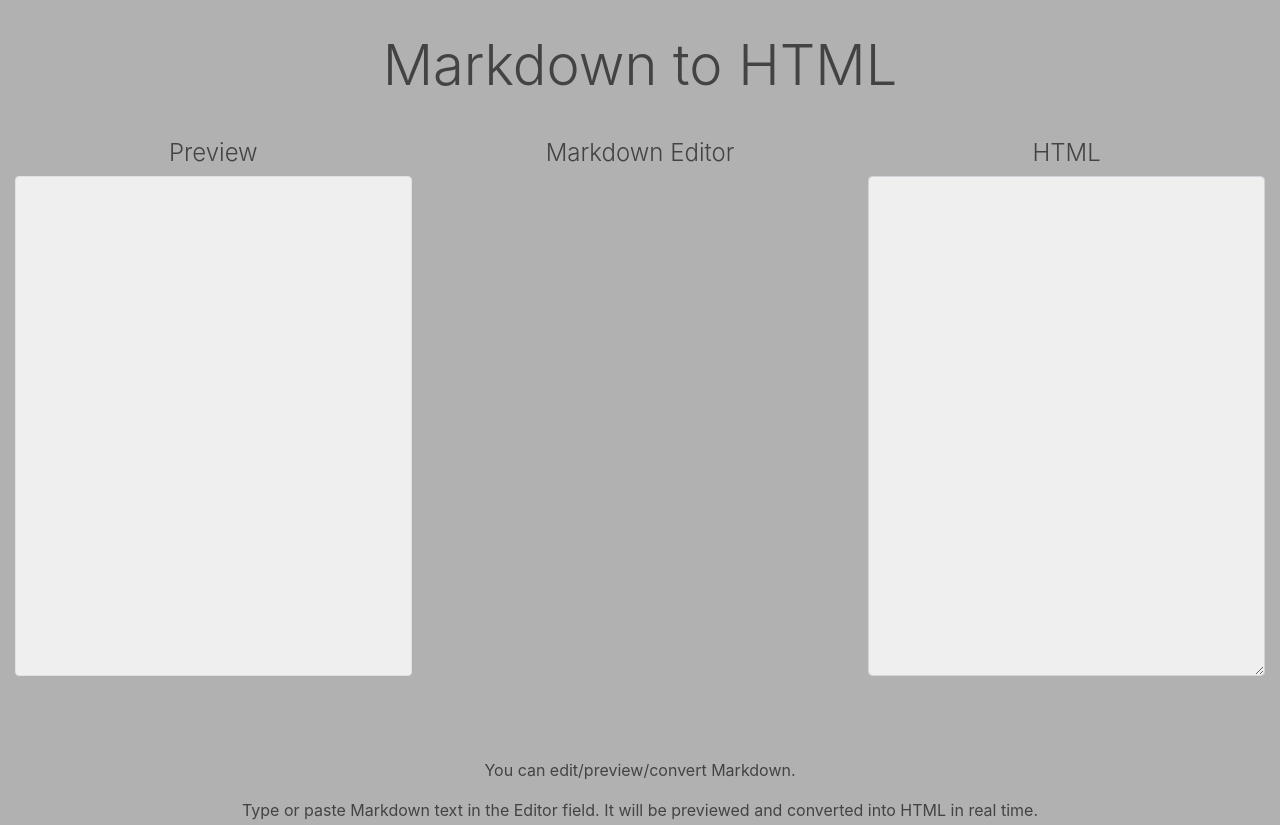
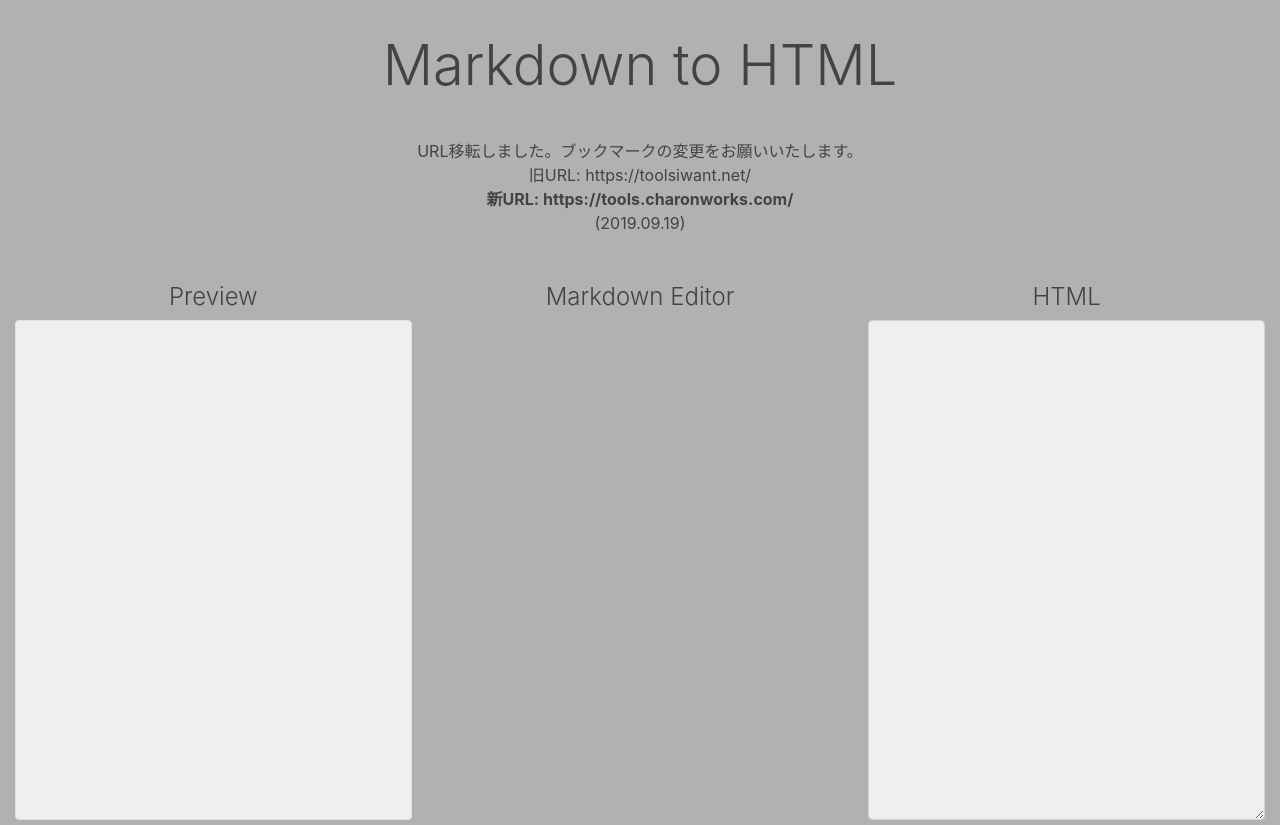
Before and after one commit to sidemt/markdown-to-html, a website: page index.html in a window 1280 px wide. Shown: the top 825 px of the page. Drawn offline with nearby package versions, Linux system fonts and the light colour scheme.

Commit message:
Migrate to new URL

```diff
--- a/index.html
+++ b/index.html
@@ -36,6 +36,15 @@
       <h1 class="display-4">Markdown to HTML</h1>
     </div>
 
+    <div class="text-center mb-5">
+        <p>
+          URL移転しました。ブックマークの変更をお願いいたします。<br>
+          旧URL: https://toolsiwant.net/<br>
+          <strong>新URL: https://tools.charonworks.com/</strong><br>
+          (2019.09.19)
+        </p>
+      </div>
+
     <div class="row">
       <!-- Previewer -->
       <div id="preview-container" class="col-lg-4">
@@ -64,7 +73,7 @@
     <footer class="footer">
       <ul class="justify-content-center">
         <li class="">
-          <a class="" href="https://toolsiwant.net/">Tools I Want</a>
+          <a class="" href="https://tools.charonworks.com/">Tools I Want</a>
         </li>
         <li class="">
           <a class="" href="../contact.html">Contact</a>
```
